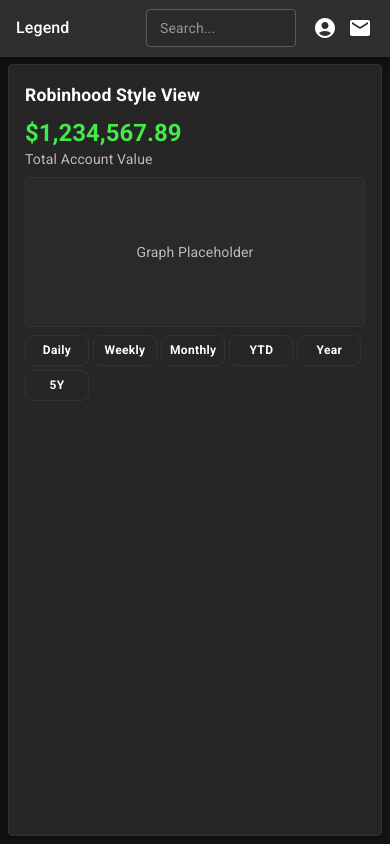
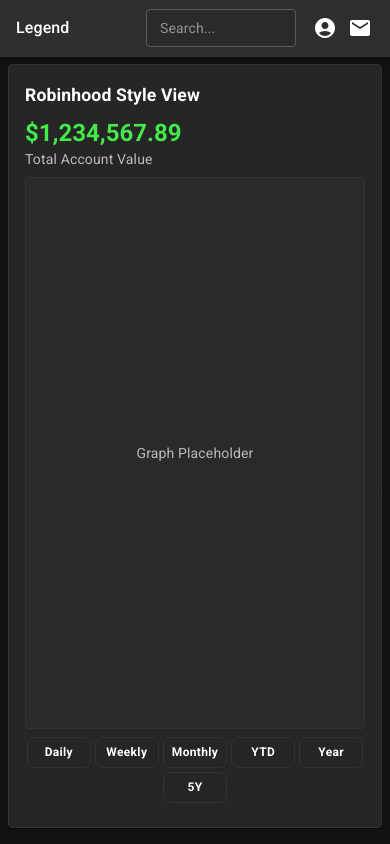
Before and after one commit to oldwestsolutions/jpmorgan, a React (Create React App) app: page /legend in a window 390 px wide. Built offline with nearby package versions, Linux system fonts and the light colour scheme.

Commit message:
Improve mobile layout consistency and add bottom padding

```diff
--- a/src/pages/Legend.tsx
+++ b/src/pages/Legend.tsx
@@ -506,7 +506,12 @@
   );
 
   const renderMobileView = () => (
-    <Box sx={{ p: 1 }}>
+    <Box sx={{
+      height: '100%',
+      display: 'flex',
+      flexDirection: 'column',
+      p: 1
+    }}>
       <Typography variant="h6" sx={{ mb: 1, fontWeight: 600, fontSize: '1.1rem' }}>
         Robinhood Style View
       </Typography>
@@ -514,10 +519,25 @@
         <Typography variant="h5" sx={{ color: '#43ea4a', fontWeight: 700, fontSize: '1.5rem' }}>$1,234,567.89</Typography>
         <Typography variant="body2" color="text.secondary">Total Account Value</Typography>
       </Box>
-      <Box sx={{ height: 150, bgcolor: '#2a2a2a', borderRadius: 1, border: '1px solid #333', display: 'flex', alignItems: 'center', justifyContent: 'center', mb: 1 }}>
+      <Box sx={{
+        flex: 1,
+        bgcolor: '#2a2a2a',
+        borderRadius: 1,
+        border: '1px solid #333',
+        display: 'flex',
+        alignItems: 'center',
+        justifyContent: 'center',
+        mb: 1
+      }}>
         <Typography variant="body2" color="text.secondary">Graph Placeholder</Typography>
       </Box>
-      <Box sx={{ display: 'flex', gap: 0.5, mb: 1, flexWrap: 'wrap' }}>
+      <Box sx={{
+        display: 'flex',
+        gap: 0.5,
+        mb: 1,
+        flexWrap: 'wrap',
+        justifyContent: 'center'
+      }}>
         {['Daily', 'Weekly', 'Monthly', 'YTD', 'Year', '5Y'].map((period) => (
           <Button
             key={period}
@@ -683,6 +703,7 @@
       animate={{ opacity: 1, y: 0 }}
       exit={{ opacity: 0, y: 20 }}
       transition={{ duration: 0.3 }}
+      style={{ height: '100%' }}
     >
       <Paper sx={{
         p: 2,
@@ -781,6 +802,7 @@
       animate={{ opacity: 1, y: 0 }}
       exit={{ opacity: 0, y: 20 }}
       transition={{ duration: 0.3 }}
+      style={{ height: '100%' }}
     >
       <Paper sx={{
         p: 2,
@@ -849,7 +871,9 @@
         top: 0,
         left: 0,
         right: 0,
-        bottom: 0
+        bottom: 0,
+        display: 'flex',
+        flexDirection: 'column'
       }}>
         <AppBar
           position="fixed"
@@ -930,7 +954,8 @@
             flexGrow: 1,
             p: { xs: 1, sm: 2 },
             mt: { xs: '56px', sm: '64px' },
-            height: { xs: 'calc(100vh - 56px)', sm: 'calc(100vh - 64px)' },
+            mb: { xs: 1, sm: 2 },
+            height: { xs: 'calc(100vh - 76px)', sm: 'calc(100vh - 84px)' },
             overflow: 'hidden',
             display: 'flex',
             flexDirection: 'column',
@@ -938,12 +963,27 @@
           }}
         >
           {isComposing ? (
-            renderComposeMessage()
+            <Box sx={{ height: '100%', display: 'flex', flexDirection: 'column' }}>
+              {renderComposeMessage()}
+            </Box>
           ) : isMailboxFull ? (
-            renderMailbox()
+            <Box sx={{ height: '100%', display: 'flex', flexDirection: 'column' }}>
+              {renderMailbox()}
+            </Box>
           ) : (
             selectedStock ? (
-              <Paper sx={{ p: { xs: 1, sm: 2 }, bgcolor: '#1a1a1a', color: 'white', border: '1px solid #333', flex: 1, minHeight: 0, overflow: 'auto' }}>
+              <Box sx={{ height: '100%', display: 'flex', flexDirection: 'column' }}>
+                <Paper sx={{
+                  p: { xs: 1, sm: 2 },
+                  bgcolor: '#1a1a1a',
+                  color: 'white',
+                  border: '1px solid #333',
+                  flex: 1,
+                  minHeight: 0,
+                  overflow: 'auto',
+                  display: 'flex',
+                  flexDirection: 'column'
+                }}>
                   <Button
                     variant="outlined"
                     onClick={handleBackToAccount}
@@ -1085,8 +1125,20 @@
                     {currentView === 'news' && renderNewsView()}
                   </AnimatePresence>
                 </Paper>
+              </Box>
             ) : (
-              <Paper sx={{ p: { xs: 1, sm: 2 }, bgcolor: '#1a1a1a', color: 'white', border: '1px solid #333', flex: 1, minHeight: 0, overflow: 'auto' }}>
+              <Box sx={{ height: '100%', display: 'flex', flexDirection: 'column' }}>
+                <Paper sx={{
+                  p: { xs: 1, sm: 2 },
+                  bgcolor: '#1a1a1a',
+                  color: 'white',
+                  border: '1px solid #333',
+                  flex: 1,
+                  minHeight: 0,
+                  overflow: 'auto',
+                  display: 'flex',
+                  flexDirection: 'column'
+                }}>
                   {isMobile ? renderMobileView() : (
                     <>
                       <Typography variant="h6" sx={{ mb: 1, fontWeight: 600 }}>
@@ -1109,6 +1161,7 @@
                     </>
                   )}
                 </Paper>
+              </Box>
             )
           )}
         </Box>
```
Lines whose indentation alone changed are shown as unchanged.
